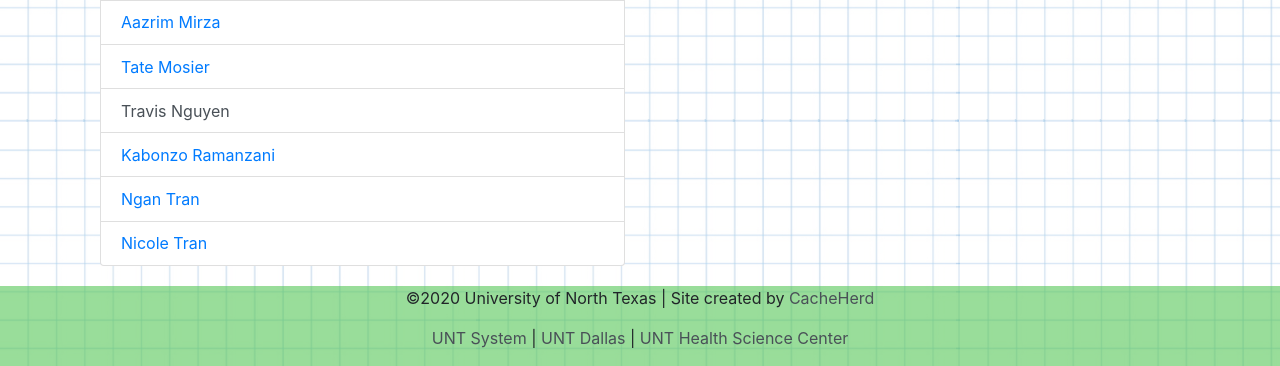
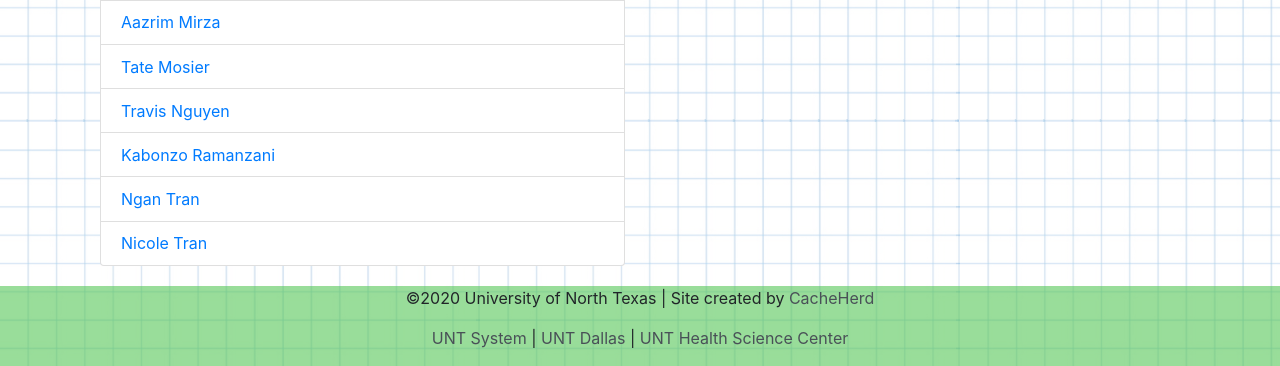
Before and after one commit to CSCE-4901-Capstone-Group-CacheMoney/College-of-Engineering-Degree-Plan-App, a Django app: page /credits/ in a window 1280 px wide. Shown: the part 502-868 px from the top of the page. Run offline with Django 3.2, Linux system fonts and the light colour scheme; some libraries are stand-ins or nearby versions.

```diff
--- a/src/templates/credits.html
+++ b/src/templates/credits.html
@@ -17,7 +17,7 @@
         <p class="list-group-item list-group-item-action"><a href="https://www.linkedin.com/in/dalton-kerbow-70b240197/" target="_blank">Dalton Kerbow</a></p>
         <p class="list-group-item list-group-item-action"><a href="https://www.linkedin.com/in/aazrimmirza/" target="_blank">Aazrim Mirza</a></p>
         <p class="list-group-item list-group-item-action"><a href="https://www.linkedin.com/in/tate-mosier/" target="_blank">Tate Mosier</a></p>
-        <p class="list-group-item list-group-item-action">Travis Nguyen</p>
+        <p class="list-group-item list-group-item-action"><a href="https://www.linkedin.com/in/travis-nguyen/" target="_blank">Travis Nguyen</a></p>
         <p class="list-group-item list-group-item-action"><a href="https://www.linkedin.com/in/kabonzo-ramazani-59547818/" target="_blank">Kabonzo Ramanzani</a></p>
         <p class="list-group-item list-group-item-action"><a href="https://www.linkedin.com/in/ngan-tran-307a33112/" target="_blank">Ngan Tran</a></p>
         <p class="list-group-item list-group-item-action"><a href="https://www.linkedin.com/in/nicole-t-90629a74/" target="_blank">Nicole Tran</a></p>
```
